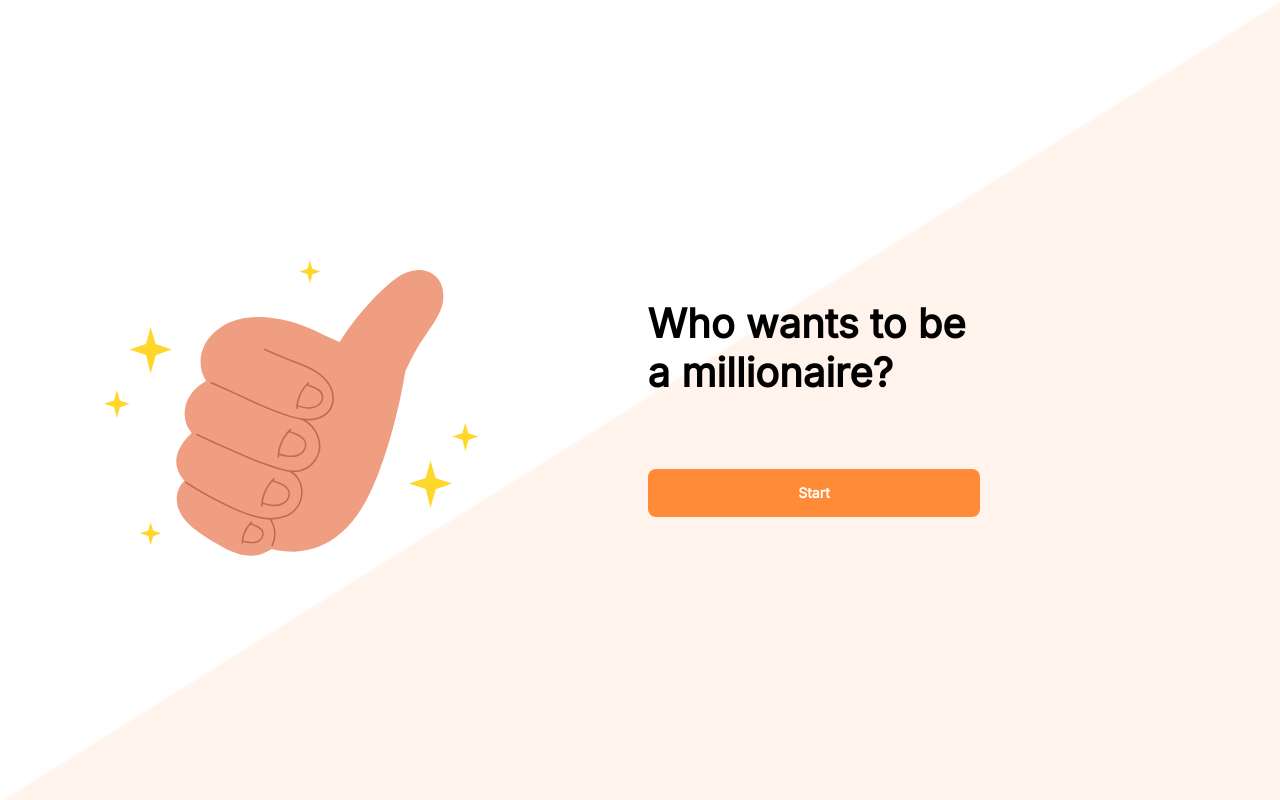
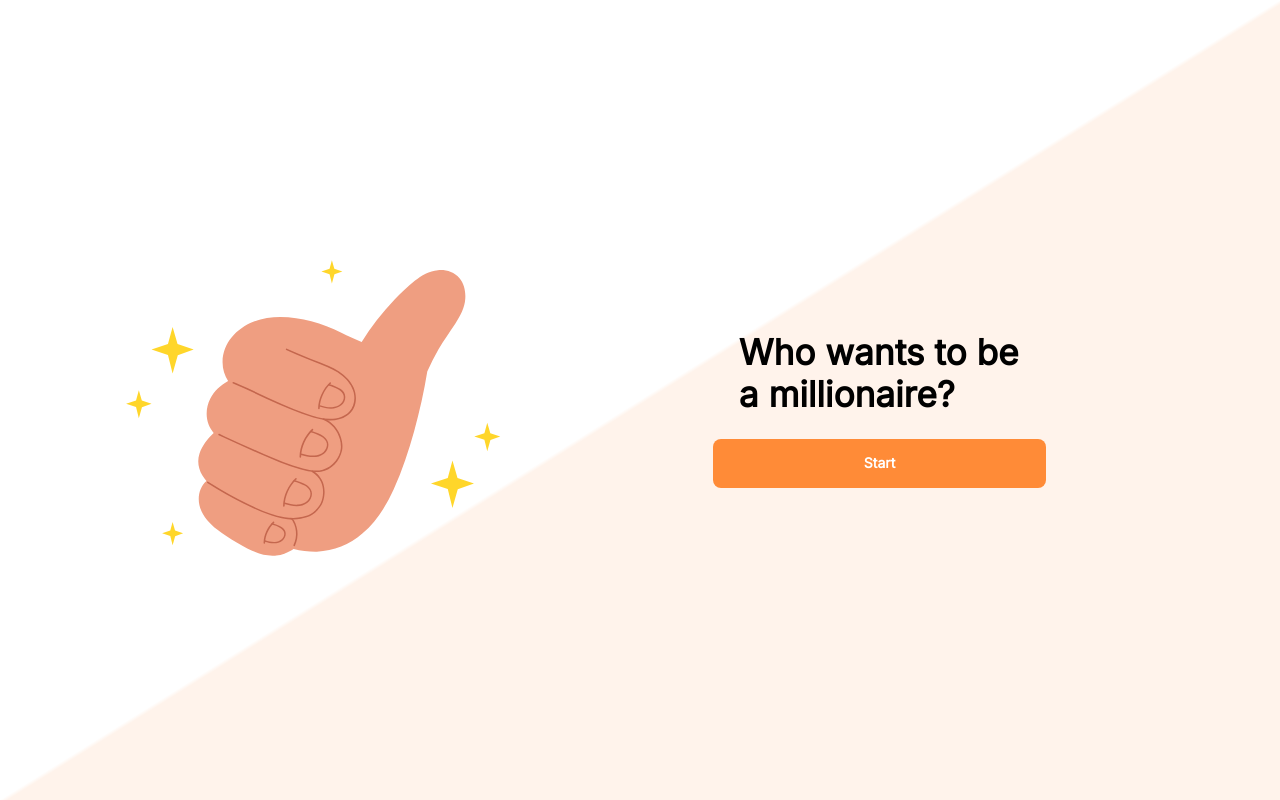
Before and after one commit to slaffsla/millionaire-game, a React (Vite) app: page / in a window 1280 px wide. Built offline with nearby package versions, Linux system fonts and the light colour scheme.

Commit message:
css touches

```diff
--- a/src/components/FinalScreen.tsx
+++ b/src/components/FinalScreen.tsx
@@ -12,11 +12,11 @@ function FinalScreen({ score, onStart }: FinalScreenProps) {
 
   return (
     <div className="welcome-screen" style={BackgroundStyle}>
-        <img src={hand} alt="Welcoming Hand" className="welcome-screen__image" />
-      <div className="final-screen__container">
+        <img src={hand} alt="Welcoming Hand" className="welcome-screen__image final-screen__image" />
+      <div className="welcome-screen__container final-screen__container">
         <h3 className="final-screen__text">Total score:</h3>
-        <h1 className="final-screen__title"><span>${score} earned</span></h1>
-        <button className="welcome-screen__button" onClick={onStart}>
+        <h1 className="welcome-screen__title final-screen__title"><span>${score} earned</span></h1>
+        <button className="welcome-screen__button final-screen__button" onClick={onStart}>
           Try Again
         </button>
       </div>
--- a/src/styles/App.css
+++ b/src/styles/App.css
@@ -51,10 +51,8 @@ box-sizing:  border-box;
 }
 
 .welcome-screen__title {
-  margin-top: 12vh;
-  margin-bottom: 20vh;
-  margin-right: 2vw;
-  font-size: 3rem;
+  margin: 10% 5%;
+  font-size: 2.2rem;
   font-weight: 600;
   text-align: center;
 }
@@ -64,8 +62,7 @@ h1 span {
 }
 
 .welcome-screen__button {
-  margin-bottom: 5rem;
-  margin-top: 3rem;
+  margin-bottom: -5rem;
   padding: 1rem 2rem;
   background-color: var(--Orange-100);
   border: none;
@@ -91,6 +88,30 @@ h1 span {
 .welcome-screen__button:active {
   background-color: var(--Orange-120);
   background-image: '../images/Selected.svg'
+}
+
+/* || FINAL SCREEN */
+
+.final-screen__image {
+  margin-top: 1vh;
+  max-height: 30vh;
+}
+
+.final-screen__text {
+  font-weight: 600;
+  font-size: 32px;
+  line-height: 116%;
+  opacity: 0.5;
+  margin-bottom: 1rem;
+  margin-top: 3rem;
+}
+
+.final-screen__title {
+  margin-bottom: 6.5rem;
+  margin-top: 1rem;
+  margin-right: 2vw;
+  font-size: 3rem;
+  font-weight: 600;
 }
 
 /* || GAME */
@@ -192,31 +213,6 @@ h1 span {
   filter: drop-shadow(0px 4px 4px rgba(0, 0, 0, 0.25));
 }
 
-/* || FINAL SCREEN */
-
-.final-screen__container {
-  display: flex;
-  flex-direction: column;
-  align-items: center;
-}
-
-.final-screen__text {
-  color: var(--Black-100);
-  font-weight: 600;
-  font-size: 32px;
-  line-height: 116%;
-  opacity: 0.5;
-  margin-bottom: 1rem;
-  margin-top: 11rem;
-}
-
-.final-screen__title {
-  margin-bottom: 4rem;
-  margin-right: 2vw;
-  font-size: 3rem;
-  font-weight: 600;
-}
-
 /* || BIGGER SCREENS GO FURTHER, FOLLOWED BY RULES FOR MOBILE ONLY */
 
 @media only screen and (min-width: 768px) {
@@ -232,28 +228,42 @@ h1 span {
   }
 
   .welcome-screen__container {
-    display: flex;
-    flex-direction: column;
     align-items: flex-start;
-    justify-content: space-between;
-    margin-right: 17%;
+    width: 40%;
   }
 
   .welcome-screen__title {
-    font-size: 2.5rem;
-    margin-bottom: 3vh;
-    margin-right: 5vw;
+    margin-bottom: -3vh;
     text-align: left;
   }
 
   .welcome-screen__button {
-    margin-bottom: 5rem;
+    margin-bottom: 2rem;
     font-size: 14px;
     line-height: 116%;
     min-width: 26vw;
     min-height: 3rem;
+    margin-top: 3rem;
   }
 
+  .final-screen__container {
+    margin-right: 10%;
+  }
+
+  .final-screen__text {
+    font-size: 1.2rem;
+  }
+
+  .final-screen__title {
+    margin-bottom: -9rem;
+    margin-left: 0rem;
+    font-size: 2.5rem;
+    margin-bottom: 3vh;
+  }
+
+  .final-screen__button {
+    margin: 0px 0px;
+  }
   .game__qa--wrapper {
     align-items: flex-start;
   }
@@ -279,22 +289,6 @@ h1 span {
   .game__answer img {
     width: inherit;
     object-fit: contain;
-  }
-
-  .final-screen__container {
-    margin-right: 20%;
-    align-items: left;
-    align-items: flex-start;
-  }
-
-  .final-screen__text {
-    margin-bottom: 1rem;
-
-  }
-
-  .final-screen__title {
-    font-size: 2.5rem;
-    margin-bottom: 3vh;
   }
 }
 
```
